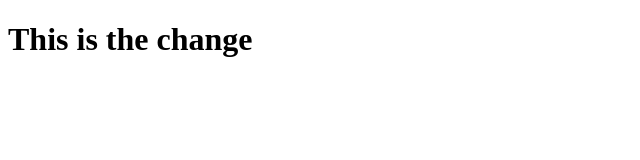
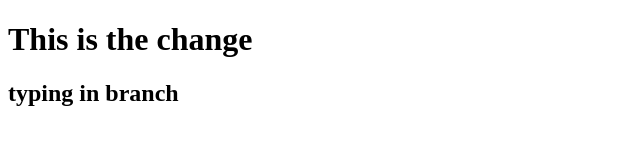
Before and after one commit to randompitch/demo-repo, a plain HTML site: page index.html in a window 1280 px wide. Shown: the whole page, without its empty margins (0-640 px from the left). Drawn offline with Linux system fonts and the light colour scheme.

Commit message:
Adding to branch

```diff
--- a/index.html
+++ b/index.html
@@ -4,10 +4,11 @@
     <meta charset="UTF-8">
     <meta http-equiv="X-UA-Compatible" content="IE=edge">
     <meta name="viewport" content="width=device-width, initial-scale=1.0">
-    <title>Document</title>
+    <title>Document NewS</title>
 </head>
 <body>
     <h1>This is the change</h1>
+    <h2>typing in branch</h2>
 
 </body>
 </html>
```
